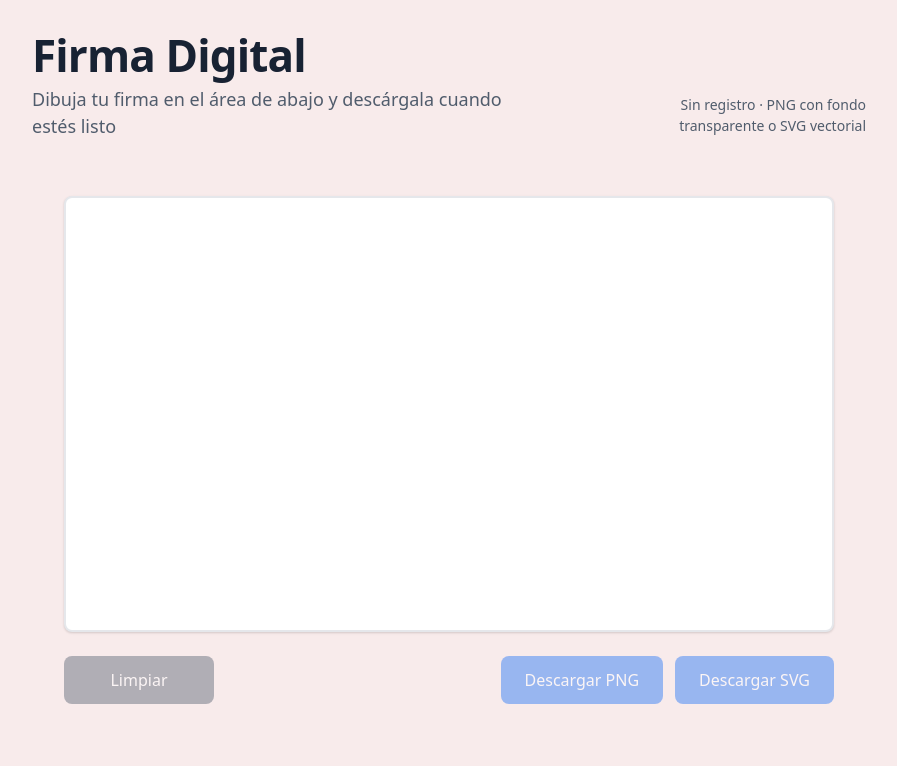
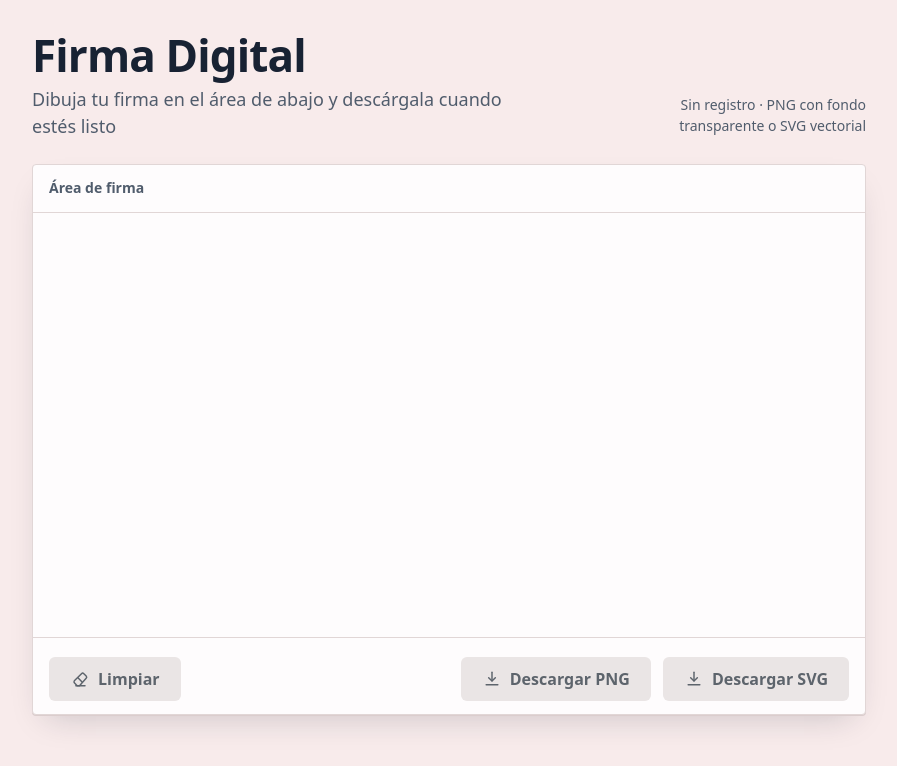
Before and after one commit to JuanGaitanD/obtener_firma_digital, an Angular app: page / in a window 1280 px wide. Shown: the top 766 px of the page, without its empty margins (191-1088 px from the left). Built offline with nearby package versions, Linux system fonts and the light colour scheme.

Commit message:
style(firma): da cuerpo a los botones y a la hoja de firma

```diff
--- a/src/app/components/signature-canvas/signature-canvas.component.css
+++ b/src/app/components/signature-canvas/signature-canvas.component.css
@@ -1,121 +1,66 @@
-.signature-container {
-  width: 100%;
-  max-width: 900px;
-  margin: 0 auto;
-  padding: 1.5rem;
+:host {
+  display: block;
 }
 
-.canvas-wrapper {
-  background-color: #ffffff;
-  border: 2px solid #e5e7eb;
-  border-radius: 0.5rem;
-  padding: 1rem;
-  box-shadow: 0 1px 3px 0 rgba(0, 0, 0, 0.1), 0 1px 2px 0 rgba(0, 0, 0, 0.06);
-  margin-bottom: 1.5rem;
-  transition: border-color var(--transition-duration, 300ms) var(--transition-easing, ease-in-out);
+/* La hoja: papel sobre la mesa. 832 de interior + 1 px de borde por lado. */
+.hoja {
+  max-width: 834px;
+  margin: 0 auto;
+  background: var(--hoja);
+  border: 1px solid var(--separador);
+  border-radius: var(--r-hoja);
+  box-shadow: var(--sombra-hoja);
 }
 
-.canvas-wrapper:focus-within {
-  border-color: #3b82f6;
-  outline: 2px solid transparent;
-  outline-offset: 2px;
+.hoja__cabecera {
+  display: flex;
+  align-items: center;
+  justify-content: space-between;
+  gap: 12px;
+  min-height: 48px;
+  padding: 0 16px;
+  border-bottom: 1px solid var(--separador);
+}
+
+.hoja__titulo {
+  margin: 0;
+  font-size: 0.875rem;
+  font-weight: 600;
+  line-height: 1.2;
+  color: var(--tinta-2);
+}
+
+/* Padre directo del canvas: padding-inline exacto de 16 px, sin borde ni transform.
+   El tamaño exportado depende de su ancho (setupCanvas resta 32). */
+.canvas-wrapper {
+  position: relative;
+  max-width: 832px;
+  padding: 8px 16px 16px;
+  border: 0;
 }
 
 .signature-canvas {
+  display: block;
   width: 100%;
   height: auto;
-  display: block;
   cursor: crosshair;
   touch-action: none;
-  background-color: #ffffff;
-  border-radius: 0.25rem;
+  background-color: var(--hoja);
 }
 
-.signature-canvas:focus {
-  outline: 2px solid #3b82f6;
-  outline-offset: 4px;
+.hoja__pie {
+  display: flex;
+  flex-wrap: wrap;
+  align-items: flex-start;
+  justify-content: space-between;
+  gap: 8px 16px;
+  padding: 16px 16px 13px; /* 13 + 3 de canto = 16 */
+  border-top: 1px solid var(--separador);
 }
 
-.controls {
+.descargas {
   display: flex;
-  flex-direction: column;
-  gap: 1rem;
-  align-items: stretch;
+  flex-wrap: wrap;
+  align-items: flex-start;
+  gap: 8px 12px;
 }
-
-.download-buttons {
-  display: flex;
-  flex-direction: column;
-  gap: 0.75rem;
-}
-
-.btn {
-  padding: 0.75rem 1.5rem;
-  border-radius: 0.5rem;
-  font-size: 1rem;
-  font-weight: 500;
-  border: none;
-  cursor: pointer;
-  transition: all var(--transition-duration, 300ms) var(--transition-easing, ease-in-out);
-  text-align: center;
-  min-height: 44px;
-}
-
-.btn:focus {
-  outline: 2px solid #3b82f6;
-  outline-offset: 2px;
-}
-
-.btn:disabled {
-  opacity: 0.5;
-  cursor: not-allowed;
-}
-
-.btn-primary {
-  background-color: #3b82f6;
-  color: #ffffff;
-}
-
-.btn-primary:hover:not(:disabled) {
-  background-color: #2563eb;
-}
-
-.btn-primary:active:not(:disabled) {
-  background-color: #1d4ed8;
-}
-
-.btn-secondary {
-  background-color: #6b7280;
-  color: #ffffff;
-}
-
-.btn-secondary:hover:not(:disabled) {
-  background-color: #4b5563;
-}
-
-.btn-secondary:active:not(:disabled) {
-  background-color: #374151;
-}
-
-@media (min-width: 640px) {
-  .controls {
-    flex-direction: row;
-    align-items: center;
-    justify-content: space-between;
-  }
-
-  .download-buttons {
-    flex-direction: row;
-    gap: 0.75rem;
-  }
-
-  .btn {
-    min-width: 150px;
-  }
-}
-
-@media (min-width: 768px) {
-  .signature-container {
-    padding: 2rem;
-  }
-}
--- a/src/app/components/signature-canvas/signature-canvas.component.html
+++ b/src/app/components/signature-canvas/signature-canvas.component.html
@@ -1,4 +1,8 @@
-<div class="signature-container animate-fade-in">
+<section class="hoja" aria-labelledby="hoja-titulo">
+  <div class="hoja__cabecera">
+    <h2 id="hoja-titulo" class="hoja__titulo">Área de firma</h2>
+  </div>
+
   <div class="canvas-wrapper">
     <canvas
       #canvas
@@ -9,37 +13,37 @@
     ></canvas>
   </div>
 
-  <div class="controls">
+  <div class="hoja__pie">
     <button
       type="button"
-      class="btn btn-secondary"
+      class="boton boton--secundario"
       (click)="clearCanvas()"
-      [attr.aria-label]="'Limpiar firma'"
       [disabled]="!hasSignature()"
     >
+      <svg viewBox="0 0 24 24" aria-hidden="true" focusable="false"><path d="M7 20h11"/><path d="M5.2 14.2l8.6-8.6a2 2 0 0 1 2.8 0l2.8 2.8a2 2 0 0 1 0 2.8L11.4 20H8.6l-3.4-3.4a2 2 0 0 1 0-2.4z"/><path d="M9.5 10.5l5 5"/></svg>
       Limpiar
     </button>
 
-    <div class="download-buttons">
+    <div class="descargas">
       <button
         type="button"
-        class="btn btn-primary"
+        class="boton boton--primario"
         (click)="downloadPNG()"
-        [attr.aria-label]="'Descargar firma como imagen PNG'"
         [disabled]="!hasSignature()"
       >
+        <svg viewBox="0 0 24 24" aria-hidden="true" focusable="false"><path d="M12 4v10"/><path d="M8 10.5l4 4 4-4"/><path d="M5 19h14"/></svg>
         Descargar PNG
       </button>
 
       <button
         type="button"
-        class="btn btn-primary"
+        class="boton boton--primario"
         (click)="downloadSVG()"
-        [attr.aria-label]="'Descargar firma como imagen SVG'"
         [disabled]="!hasSignature()"
       >
+        <svg viewBox="0 0 24 24" aria-hidden="true" focusable="false"><path d="M12 4v10"/><path d="M8 10.5l4 4 4-4"/><path d="M5 19h14"/></svg>
         Descargar SVG
       </button>
     </div>
   </div>
-</div>
+</section>
--- a/src/styles.css
+++ b/src/styles.css
@@ -224,22 +224,3 @@ a, u, ins, abbr[title] {
     scroll-behavior: auto !important;
   }
 }
-
-/* Heredado: lo usa la plantilla del lienzo hasta el paso 4 */
-:root {
-  --transition-duration: 300ms;
-  --transition-easing: ease-in-out;
-}
-
-@keyframes fadeIn {
-  from {
-    opacity: 0;
-  }
-  to {
-    opacity: 1;
-  }
-}
-
-.animate-fade-in {
-  animation: fadeIn var(--transition-duration) var(--transition-easing);
-}
```
